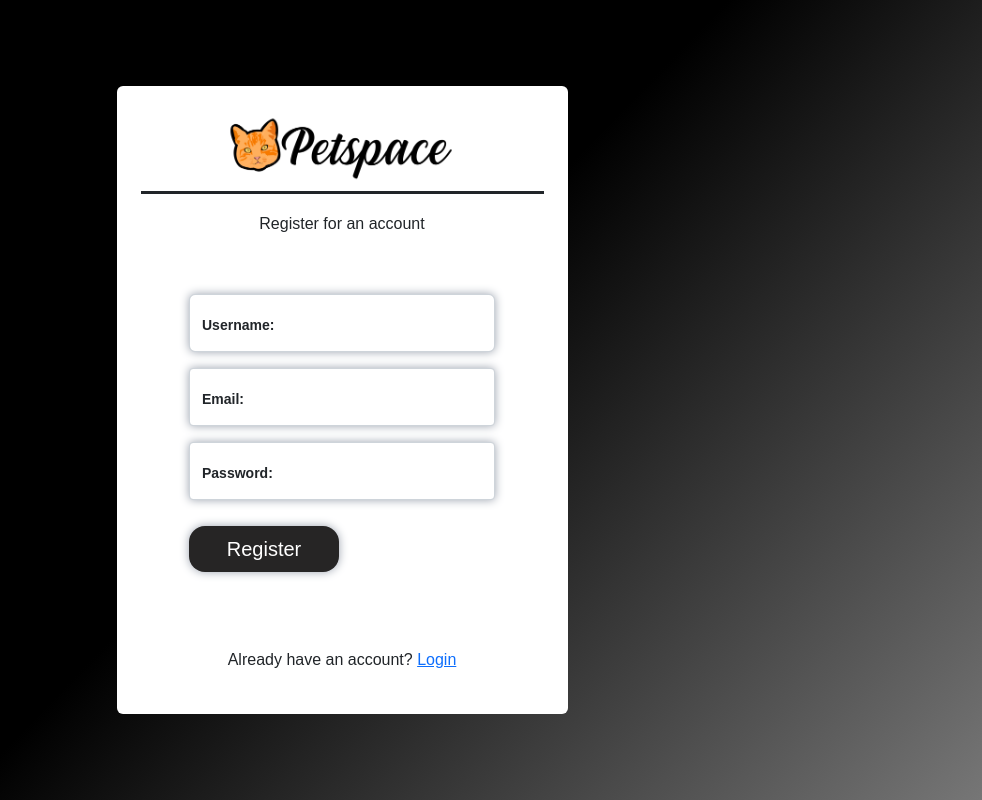
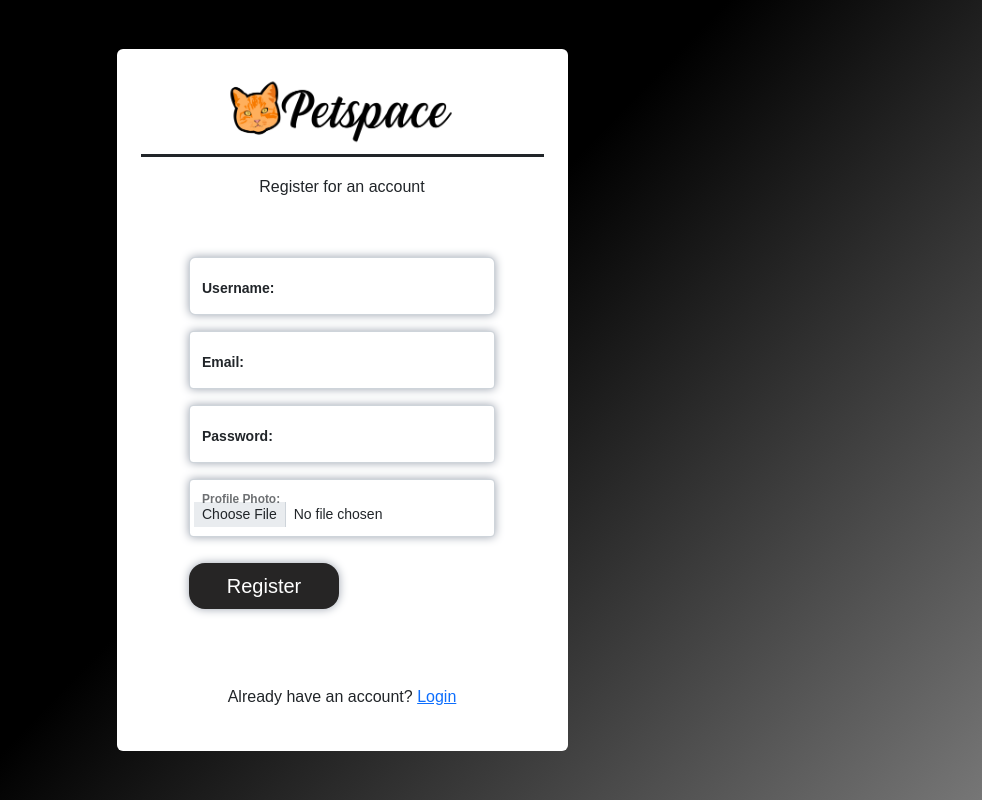
Before and after one commit to valerieyang00/petspace-p3-client, a React (Create React App) app: page /register in a window 1280 px wide. Shown: the whole page, without its empty margins (298-1280 px from the left). Built offline with nearby package versions, Linux system fonts and the light colour scheme.

Commit message:
user photo

```diff
--- a/src/components/pages/Profile.jsx
+++ b/src/components/pages/Profile.jsx
@@ -160,7 +160,7 @@ export default function Profile({ currentUser, handleLogout }){
 				<div className='row mt-5'>
 					<div className='col-5  ms-auto align-item-center'>
 							{/* profile pic */}
-						 <img src='https://chico.ca.us/sites/main/files/imagecache/lightbox/main-images/dog_license.jpg' className='rounded-5 mw-100 profilePic'/>
+						 <img src={user.image} className='rounded-5 mw-100 profilePic'/>
 					</div>
 					<div className='col-6 me-auto'>
 						<div className='row justify-content-space-between'>
--- a/src/components/pages/Register.jsx
+++ b/src/components/pages/Register.jsx
@@ -1,4 +1,4 @@
-import { useState } from 'react'
+import { useState, useRef } from 'react'
 import axios from 'axios'
 import jwt_decode from 'jwt-decode'
 import { Navigate, Link } from 'react-router-dom'
@@ -10,17 +10,50 @@ export default function Register({ currentUser, setCurrentUser }) {
 	const [password, setPassword] = useState('')
 	const [msg, setMsg] = useState('')
 
+	    // Cloudinary
+		const [fileInputState, setFileInputState] = useState('')
+		// const [selectedFile, setSelectedFile] = useState('')
+		// const [previewSource, setPreviewSource] = useState('')
+		// const [imageIds, setImagesIds] = useState()
+
+
+		// Multer
+		const inputRef = useRef(null)
+		const [formImg, setFormImg] = useState('')
+
+		const handleFileInputChange = (e) => {
+			const file = e.target.files[0]
+			// previewFile(file);
+			setFormImg(file)
+		}
+
+
+		// const previewFile = (file) => {
+		// 	const reader = new FileReader();
+		// 	reader.readAsDataURL(file); //Converts the file to a url
+		// 	reader.onloadend = () => { //Once the reader is done loading
+		// 		setPreviewSource(reader.result);
+		// 	}
+		// }
+
+
+
 	// submit event handler
 	const handleSubmit = async e => {
 		e.preventDefault()
 		try {
 			// post fortm data to the backend
-			const reqBody = {
-				username,
-				email,
-				password,
+			const formData = new FormData()
+			formData.append('username', username)
+			formData.append('email', email)
+			formData.append('password', password)
+			formData.append('image', formImg)
+			const options = {
+				headers: {
+					"Content-Type" : "multipart/form-data"
 				}
-			const response = await axios.post(`${process.env.REACT_APP_SERVER_URL}/api-v1/users/register`, reqBody)
+			}
+			const response = await axios.post(`${process.env.REACT_APP_SERVER_URL}/api-v1/users/register`, formData, options)
 
 			// save the token in localstorage
 			const { token } = response.data
@@ -95,6 +128,18 @@ export default function Register({ currentUser, setCurrentUser }) {
 									/>
 									<label htmlFor='password'>Password:</label>
 								</div>
+								<div className="form-floating mb-3">
+									<input className="form-control form-control-sm"
+										placeholder='add a profile photo (optional)...'
+										type = "file"
+										name = "image"
+										id = "image"
+										ref = {inputRef}
+										onChange={handleFileInputChange}
+										value={fileInputState}
+									/>
+									<label htmlFor='file'>Profile Photo:</label>
+								</div>
 
 								<div className='d-grid gap-2 mb-3'>
 									<button type="submit" className='btn btn-dark btn-lg border-0 rounded-4'>Register</button>
```
